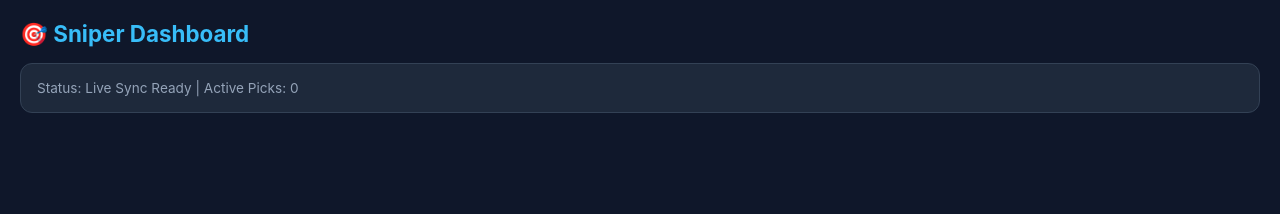
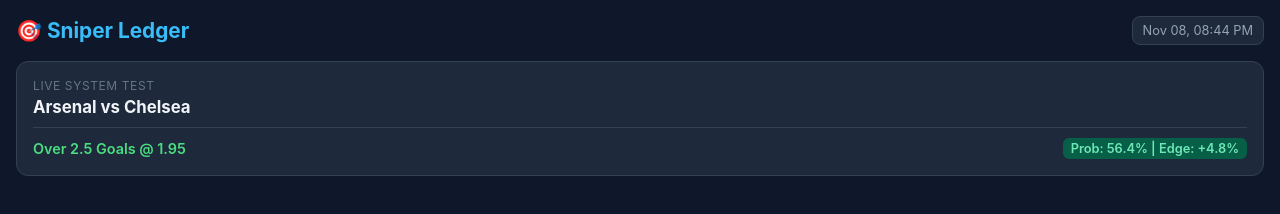
Before and after one commit to dy00900/fifa-sniper-dashboard, a plain HTML site: page index.html in a window 1280 px wide. Drawn offline with Linux system fonts and the light colour scheme.

Commit message:
Auto-sync ledger picks

```diff
--- a/data.json
+++ b/data.json
@@ -1,4 +1,13 @@
 {
-  "updated": "Live Sync Ready",
-  "picks": []
+  "updated": "Nov 08, 08:44 PM",
+  "picks": [
+    {
+      "league": "Live System Test",
+      "match": "Arsenal vs Chelsea",
+      "market": "Over 2.5 Goals",
+      "odds": "1.95",
+      "prob": "56.4%",
+      "edge": "+4.8%"
+    }
+  ]
 }
--- a/index.html
+++ b/index.html
@@ -3,24 +3,46 @@
 <head>
   <meta charset="UTF-8">
   <meta name="viewport" content="width=device-width, initial-scale=1.0">
-  <title>Sniper Dashboard</title>
+  <title>🎯 Sniper Dashboard</title>
   <style>
-    body { background: #0f172a; color: #f8fafc; font-family: -apple-system, sans-serif; padding: 20px; margin: 0; }
+    body { background: #0f172a; color: #f8fafc; font-family: -apple-system, BlinkMacSystemFont, sans-serif; padding: 16px; margin: 0; }
+    .header { display: flex; justify-content: space-between; align-items: center; margin-bottom: 16px; }
+    h1 { font-size: 1.3rem; color: #38bdf8; margin: 0; }
+    .status { font-size: 0.8rem; color: #94a3b8; background: #1e293b; padding: 6px 10px; border-radius: 8px; border: 1px solid #334155; }
     .card { background: #1e293b; border-radius: 12px; padding: 16px; margin-bottom: 12px; border: 1px solid #334155; }
-    h1 { font-size: 1.4rem; color: #38bdf8; margin-top: 0; }
-    .status { font-size: 0.85rem; color: #94a3b8; }
+    .match { font-weight: 700; font-size: 1.05rem; margin-bottom: 6px; color: #f1f5f9; }
+    .league { font-size: 0.75rem; color: #64748b; text-transform: uppercase; letter-spacing: 0.05em; margin-bottom: 4px; }
+    .meta { display: flex; justify-content: space-between; align-items: center; font-size: 0.9rem; margin-top: 10px; padding-top: 10px; border-top: 1px solid #334155; }
+    .pick { color: #4ade80; font-weight: 600; }
+    .edge { background: #065f46; color: #6ee7b7; padding: 3px 8px; border-radius: 6px; font-size: 0.8rem; font-weight: 600; }
   </style>
 </head>
 <body>
-  <h1>🎯 Sniper Dashboard</h1>
-  <div class="card">
-    <div id="status" class="status">Connecting to ledger...</div>
+  <div class="header">
+    <h1>🎯 Sniper Ledger</h1>
+    <div id="status" class="status">Syncing...</div>
   </div>
+  <div id="picks"></div>
   <script>
-    fetch('./data.json')
+    fetch('./data.json?t=' + Date.now())
       .then(r => r.json())
       .then(d => {
-        document.getElementById('status').innerText = 'Status: ' + d.updated + ' | Active Picks: ' + d.picks.length;
+        document.getElementById('status').innerText = d.updated;
+        const container = document.getElementById('picks');
+        if (!d.picks || d.picks.length === 0) {
+          container.innerHTML = '<div class="card">No active picks right now.</div>';
+          return;
+        }
+        container.innerHTML = d.picks.map(p => `
+          <div class="card">
+            <div class="league">${p.league || 'Match'}</div>
+            <div class="match">${p.match}</div>
+            <div class="meta">
+              <span class="pick">${p.market} @ ${p.odds}</span>
+              <span class="edge">Prob: ${p.prob || '--'} | Edge: ${p.edge || '--'}</span>
+            </div>
+          </div>
+        `).join('');
       });
   </script>
 </body>
```
